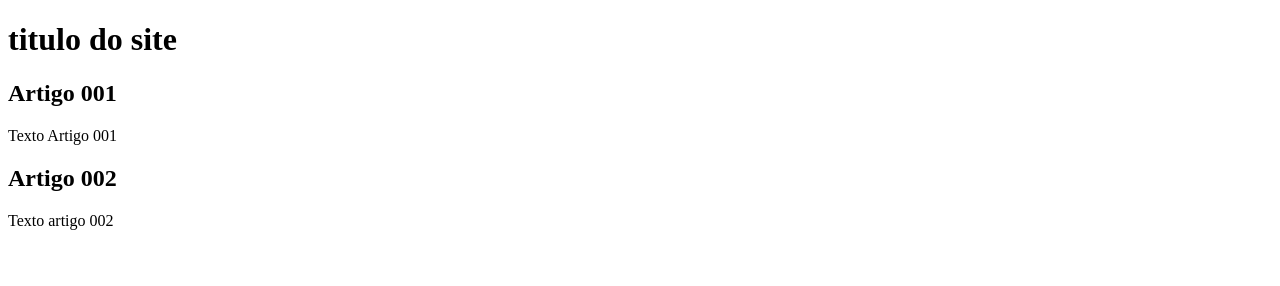
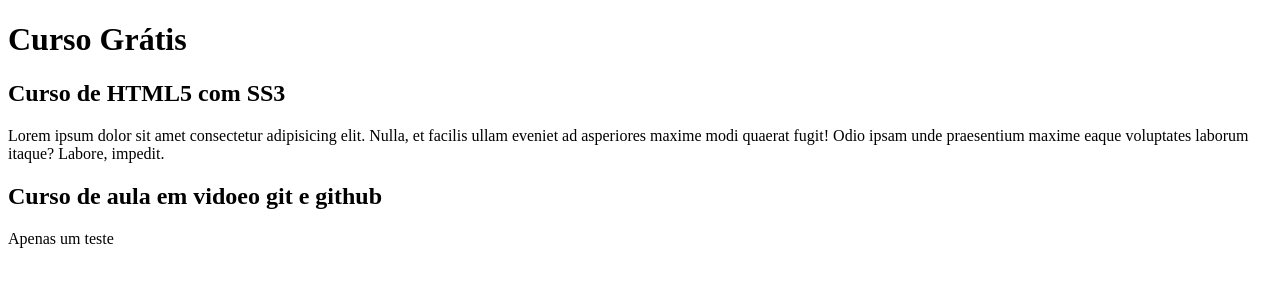
Before and after one commit to Saullex/projeto-site, a plain HTML site: page index.html in a window 1280 px wide. Drawn offline with Linux system fonts and the light colour scheme.

Commit message:
comecei a escrever conteudo

```diff
--- a/index.html
+++ b/index.html
@@ -8,15 +8,15 @@
 <body>
     <main>
         <header>
-            <h1>titulo do site</h1>
+            <h1>Curso Grátis</h1>
         </header>
         <article>
-            <h2>Artigo 001</h2>
-            <p>Texto Artigo 001</p>
+            <h2>Curso de HTML5 com SS3</h2>
+            <p>Lorem ipsum dolor sit amet consectetur adipisicing elit. Nulla, et facilis ullam eveniet ad asperiores maxime modi quaerat fugit! Odio ipsam unde praesentium maxime eaque voluptates laborum itaque? Labore, impedit.</p>
         </article>
         <article>
-            <h2>Artigo 002</h2>
-            <p>Texto artigo 002</p>
+            <h2>Curso de aula em vidoeo git e github</h2>
+            <p>Apenas um teste</p>
         </article>
     </main>
 </body>
```
